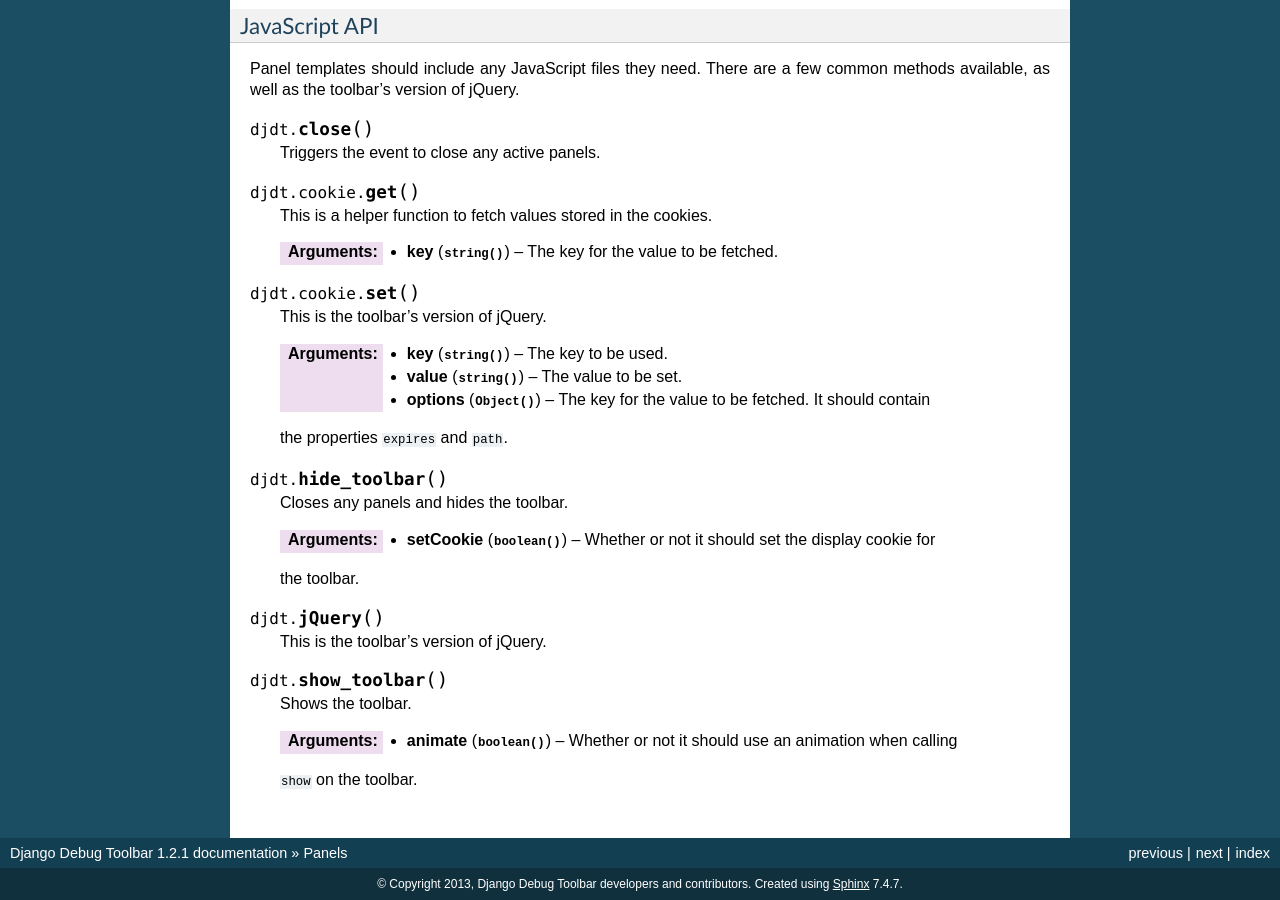
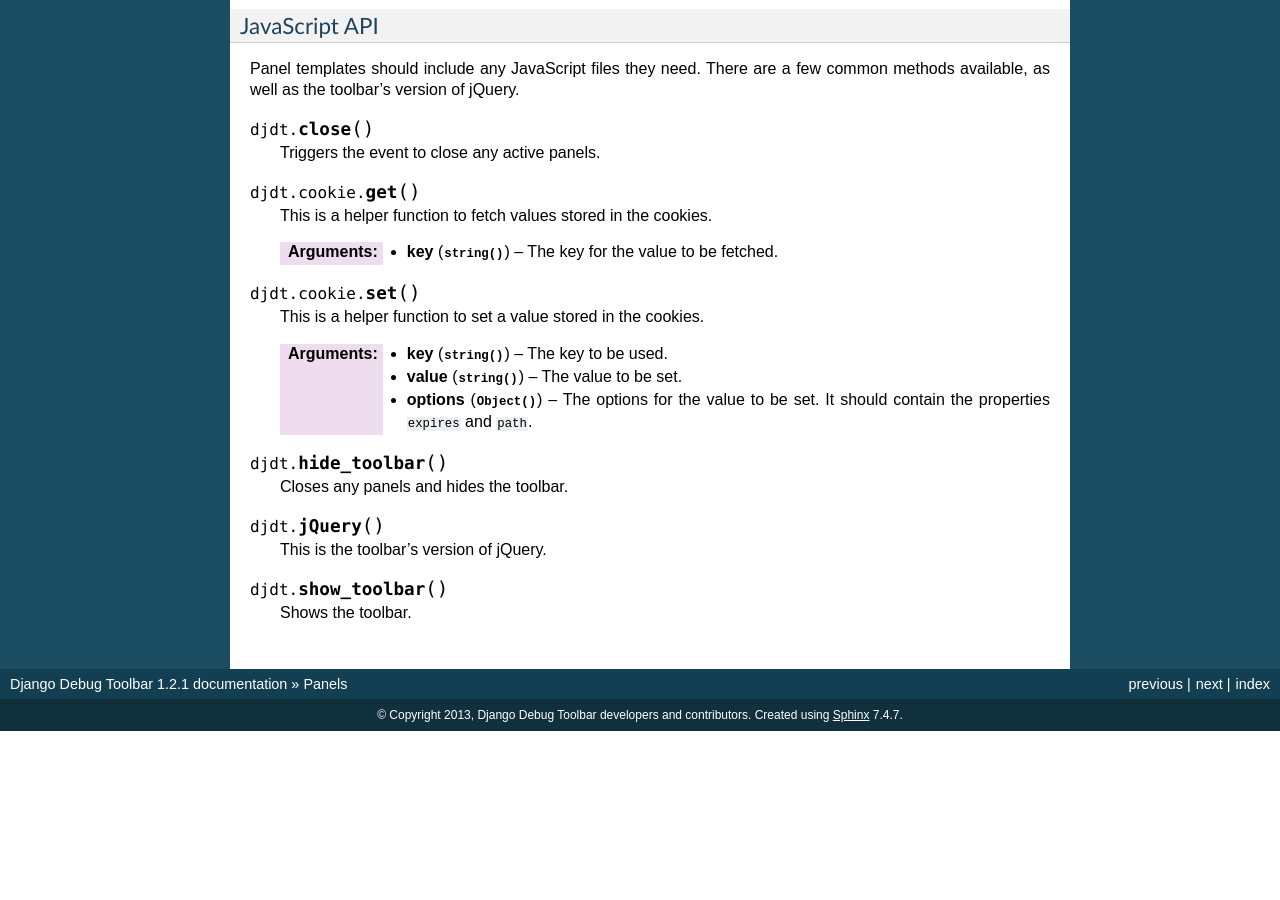
Before and after one commit to jazzband/django-debug-toolbar, a Sphinx documentation site: the page built from docs/panels.rst, in a window 1280 px wide and 900 px high, scrolled down 4423 px. Built offline with Sphinx 7.4.7, drawn with Linux system fonts in a browser that asks for light colours; after the commit the page ends 5154 px from its top, so only the background shows below that.

Commit message:
Updating JS api documentation.
Removed parameters to show_toolbar and hide_toolbar.
Removed extra whitespace and added a tab after a long param description.
Fixed copy-paste error for method summary for djdt.cookie.set

```diff
--- a/docs/panels.rst
+++ b/docs/panels.rst
@@ -278,7 +278,6 @@
 Panel templates should include any JavaScript files they need. There are a few
 common methods available, as well as the toolbar's version of jQuery.
 
-
 .. js:function:: djdt.close
 
     Triggers the event to close any active panels.
@@ -291,21 +290,18 @@
 
 .. js:function:: djdt.cookie.set
 
-    This is the toolbar's version of jQuery.
+    This is a helper function to set a value stored in the cookies.
 
     :param string key: The key to be used.
 
     :param string value: The value to be set.
 
-    :param Object options: The key for the value to be fetched. It should contain
-    the properties ``expires`` and ``path``.
+    :param Object options: The options for the value to be set. It should contain
+        the properties ``expires`` and ``path``.
 
 .. js:function:: djdt.hide_toolbar
 
     Closes any panels and hides the toolbar.
-
-    :param boolean setCookie: Whether or not it should set the display cookie for
-    the toolbar.
 
 .. js:function:: djdt.jQuery
 
@@ -314,6 +310,3 @@
 .. js:function:: djdt.show_toolbar
 
     Shows the toolbar.
-
-    :param boolean animate: Whether or not it should use an animation when calling
-    ``show`` on the toolbar.
```
